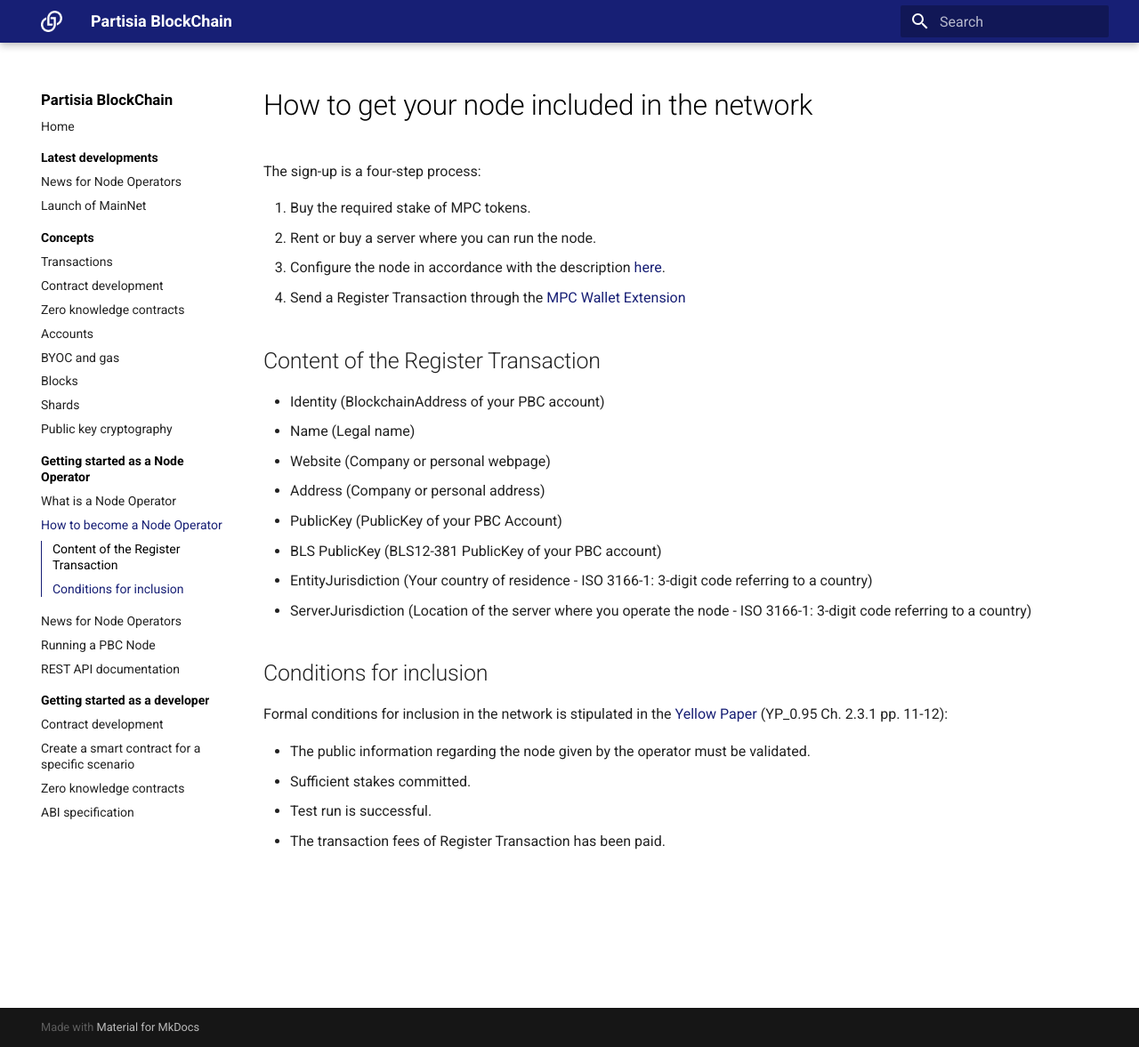
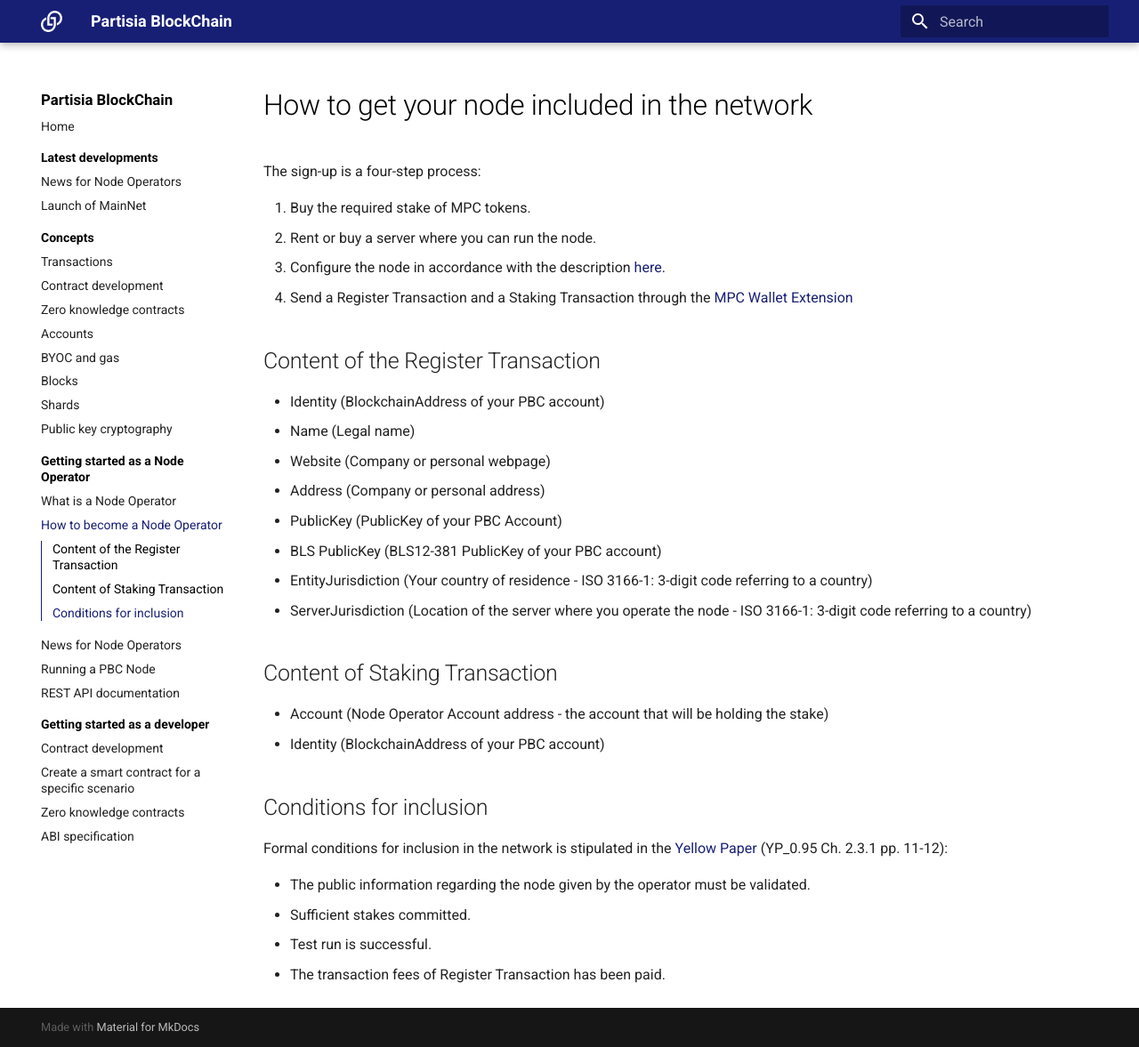
Before and after one commit to 0xSero/partisia-docs, an MkDocs documentation site: the page built from docs/bpinclusion.md, in a window 1280 px wide and 1177 px high. Shown: the whole window at 89% size. Built offline with MkDocs 1.6.1 and Material for MkDocs 9.7.7, drawn with Linux system fonts in a browser that asks for light colours; a script that is not in the unit is left out.

Commit message:
Staking Transaction

```diff
--- a/docs/bpinclusion.md
+++ b/docs/bpinclusion.md
@@ -5,7 +5,7 @@
 1. Buy the required stake of MPC tokens.
 2. Rent or buy a server where you can run the node.
 3. Configure the node in accordance with the description [here](operator.md).
-4. Send a Register Transaction through the [MPC Wallet Extension](https://chrome.google.com/webstore/detail/partisia-wallet/gjkdbeaiifkpoencioahhcilildpjhgh)
+4. Send a Register Transaction and a Staking Transaction through the [MPC Wallet Extension](https://chrome.google.com/webstore/detail/partisia-wallet/gjkdbeaiifkpoencioahhcilildpjhgh)
 
 ## Content of the Register Transaction
 
@@ -18,6 +18,10 @@
 - EntityJurisdiction (Your country of residence - ISO 3166-1: 3-digit code referring to a country)
 - ServerJurisdiction (Location of the server where you operate the node - ISO 3166-1: 3-digit code referring to a country)
 
+## Content of Staking Transaction
+
+- Account (Node Operator Account address - the account that will be holding the stake)
+- Identity (BlockchainAddress of your PBC account)
 ## Conditions for inclusion
 
 Formal conditions for inclusion in the network is stipulated in the [Yellow Paper](accounts@pbc.foundation) (YP_0.95 Ch. 2.3.1 pp. 11-12):
```
